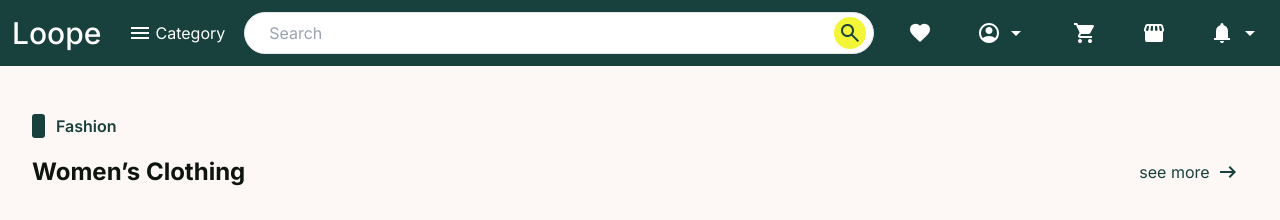
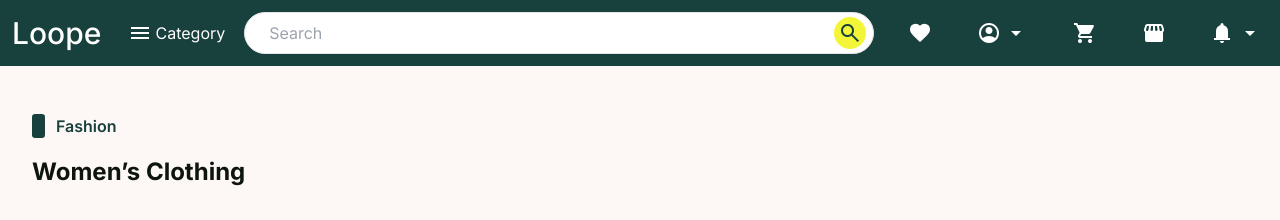
Before and after one commit to EngElmenoufy/loope, a React (Vite) app: page /categories in a window 1280 px wide. Shown: the top 220 px of the page. Built offline with nearby package versions, Linux system fonts and the light colour scheme.

Commit message:
Commented see more button

```diff
--- a/src/pages/categories/RepresentCategory.jsx
+++ b/src/pages/categories/RepresentCategory.jsx
@@ -52,7 +52,7 @@ function RepresentCategory() {
       <div className="relative mt-3 mb-8">
         <div className="header-content">
           <h3>Women’s Clothing</h3>
-          <div role="link" className="see-more-link">
+          {/* <div role="link" className="see-more-link">
             <span className="text-nowrap">see more</span>
             <span className="!w-8">
               <svg
@@ -65,7 +65,7 @@ function RepresentCategory() {
                 <path d="m560-240-56-58 142-142H160v-80h486L504-662l56-58 240 240-240 240Z" />
               </svg>
             </span>
-          </div>
+          </div> */}
         </div>
 
         <div className="category-cards p-8 md:px-5">
```
